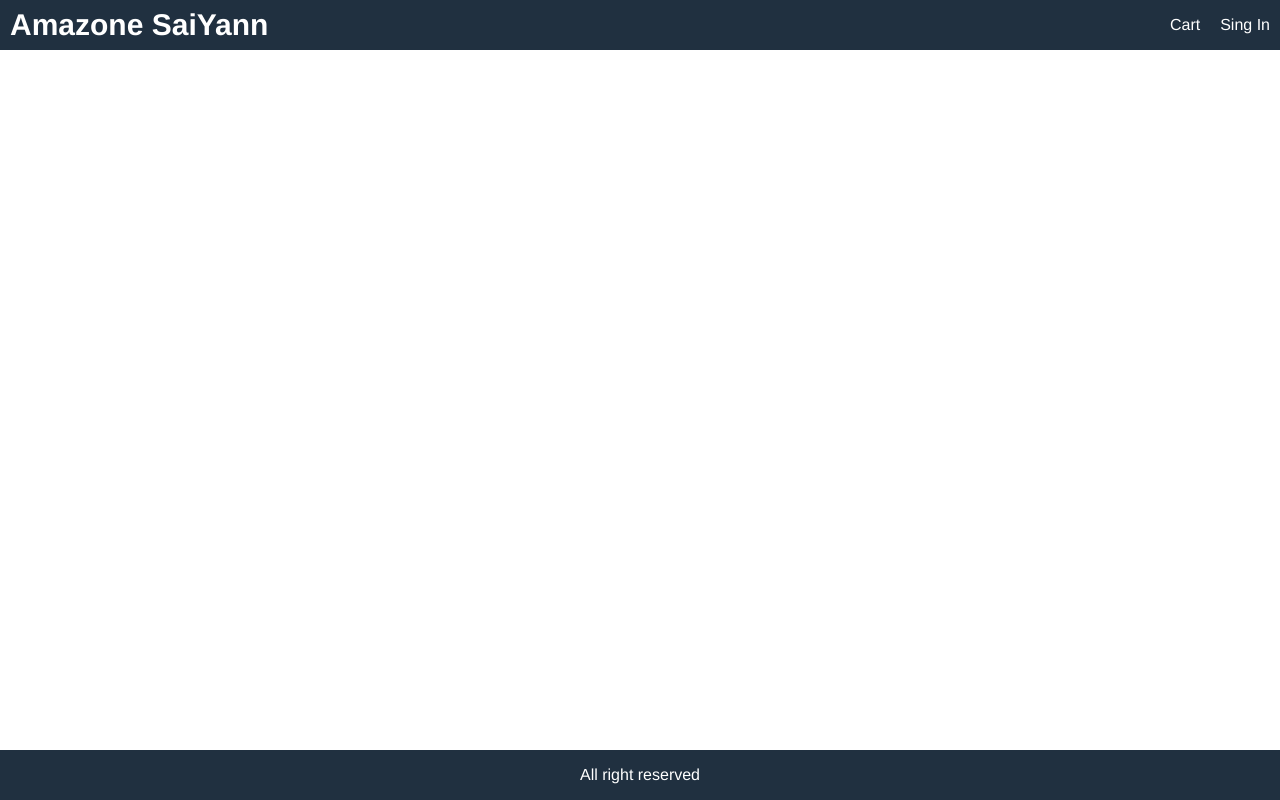
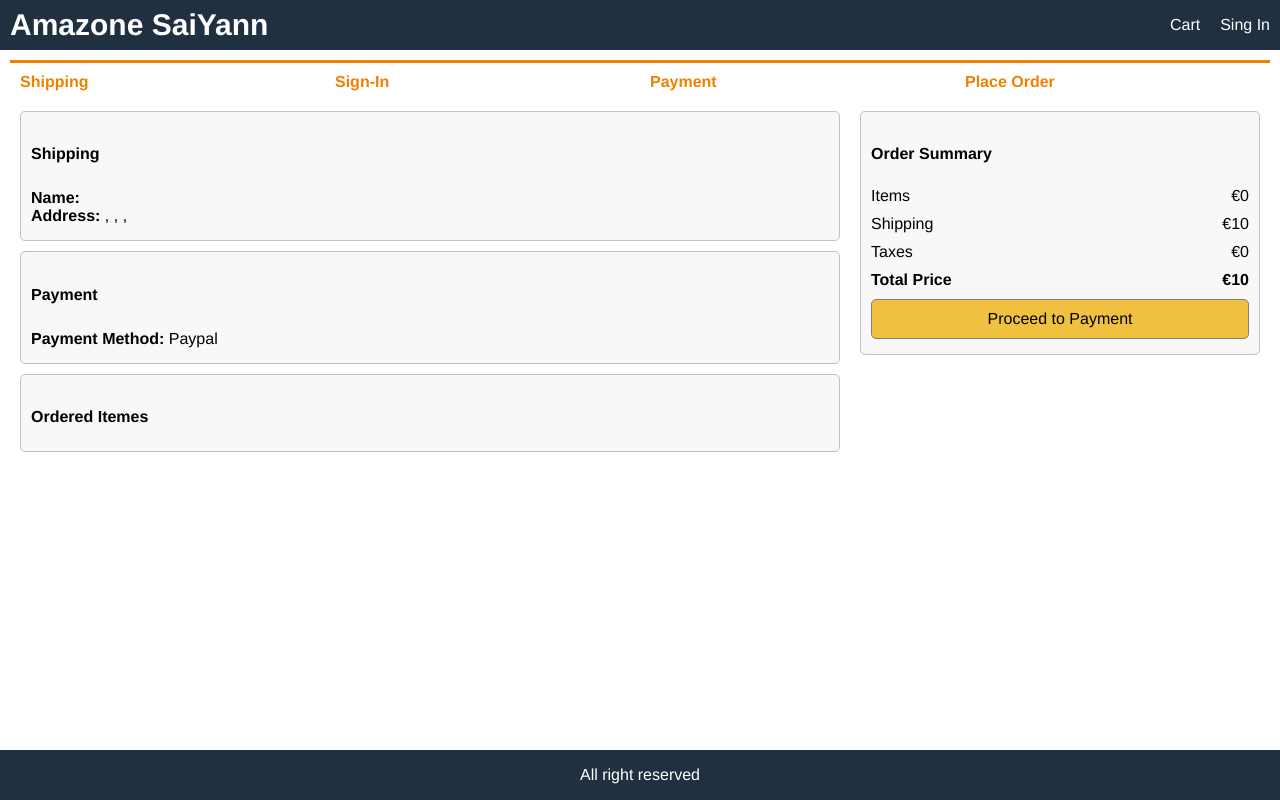
Before and after one commit to Sa-Yann/Amzone_eShop, a React (Create React App) app in the folder frontend/: page /placeorder in a window 1280 px wide. Built offline with nearby package versions, Linux system fonts and the light colour scheme.

Commit message:
✅build the PlaceOrderView.jsx View and algorithm to calculate Total Price

```diff
--- a/frontend/src/App.js
+++ b/frontend/src/App.js
@@ -12,8 +12,7 @@ import { signout } from './actions/userActions';
 import RegisterPage from './pages/RegisterPage';
 import ShippingInfoPage from './pages/ShippingInfoPage';
 import PaymentMethodPage from './pages/PaymentMethodPage';
-
-
+import PlaceOrderView from './pages/PlaceOrderView';
 
 
 function App() {
@@ -69,6 +68,7 @@ function App() {
               <Route path="/register" component={RegisterPage}/>
               <Route path="/shipping" component={ShippingInfoPage}/>
               <Route path="/payment" component={PaymentMethodPage}/>
+              <Route path="/placeorder" component={PlaceOrderView}/>
               <Route path="/" component={HomePageRedux} exact />
             </main>
             <footer className="rowFlexJustify center" >
--- /dev/null
+++ b/frontend/src/pages/PlaceOrderView.jsx
@@ -0,0 +1,135 @@
+import React from 'react';
+import { useSelector } from 'react-redux';
+import { Link } from 'react-router-dom';
+import CheckoutSteps from '../components/CheckoutSteps';
+
+export default function PlaceOrderView(props) {
+
+    const cart = useSelector((state) => state.cart);
+    if(!cart.paymentMethod) {
+        props.history.push('/payment');
+    }
+
+    const numToPrice = (num) => Number(num.toFixed(2)); // 5.123 => ""5,12" via toFixed => 5.12 string to num via num
+
+    cart.allItemsCost = numToPrice(
+        cart.cartItems.reduce((a, c) => a + c.qty * c.price, 0)
+    );
+    // Shipping Cost
+    cart.shippingCost =
+        // for each allItemsCost more expensive less 200 the shippingCost is 0 otherwise it s 10€
+        cart.itemsPrice > 200 ?
+        numToPrice(0) :
+        numToPrice(10);
+
+    cart.taxCost = numToPrice(0.15 * cart.allItemsCost);
+
+    cart.totalPriceToPay = cart.allItemsCost + cart.shippingCost + cart.taxCost;
+
+    const processPaymentHandler = () => {
+        // ToDo: dispatch place order action
+    }
+
+    return (
+        <div>
+            <CheckoutSteps step1 step2 step3 step4/>
+            <div className="rowFlexJustify rowTop">
+                <div className="col-2">
+                    <ul>
+                        <li>
+                            <div className="card card__Body">
+                                <h2>Shipping</h2>
+                                <p>
+                                    <strong>Name:{' '}</strong>{cart.shippingAddress.fullName}
+                                    <br/>
+                                    <strong>Address:</strong>
+                                    {' '}{cart.shippingAddress.address},
+                                    {' '}{cart.shippingAddress.city},
+                                    {' '}{cart.shippingAddress.postalCode},
+                                    {' '}{cart.shippingAddress.country}
+                                </p>
+                            </div>
+                        </li>
+                        <li>
+                            <div className="card card__Body">
+                                <h2>Payment</h2>
+                                <p>
+                                    <strong>Payment Method:{' '}</strong>{' '}{cart.paymentMethod}
+                                    <br/>
+                                </p>
+                            </div>
+                        </li>
+                        <li>
+                            <div className="card card__Body">
+                                <h2>Ordered Itemes</h2>
+                                <ul>
+                    {
+                        cart.cartItems.map((item) => (
+                            <li key={item.product} className="rowFlexJustify">
+                                <div >
+                                    <div>
+                                        <img src={item.image} alt={item.name} className="small" />
+                                    </div>
+                                </div>
+                                {/* showing product name */}
+                                <div className="min-30">
+                                    <Link to={`product/${item.product}`}>{item.name}</Link>
+                                </div>
+                                <div>
+                                    {item.qty} x ${item.price} = ${item.qty * item.price}
+                                </div>
+                            </li>
+                        ))
+                    }
+                </ul>
+                            </div>
+                        </li>
+                    </ul>
+                </div>
+                <div className="col-1">
+                    <div className="card card__Body">
+                        <ul>
+                            <li>
+                                <h2>Order Summary</h2>
+                            </li>
+                            <li>
+                                <div className="rowFlexJustify">
+                                    <div>Items</div>
+                                    <div>€{cart.allItemsCost}</div>
+                                </div>
+                            </li>
+                            <li>
+                                <div className="rowFlexJustify">
+                                    <div>Shipping</div>
+                                    <div>€{cart.shippingCost}</div>
+                                </div>
+                            </li>
+                            <li>
+                                <div className="rowFlexJustify">
+                                    <div>Taxes</div>
+                                    <div>€{cart.taxCost}</div>
+                                </div>
+                            </li>
+                            <li>
+                                <div className="rowFlexJustify">
+                                    <div><strong>Total Price</strong></div>
+                                    <div><strong>€{cart.totalPriceToPay}</strong></div>
+                                </div>
+                            </li>
+                            <li>
+                                <button
+                                type="button"
+                                onClick={processPaymentHandler}
+                                className="primary block"
+                                disabled={cart.cartItems.lenght ===0}
+                                >
+                                Proceed to Payment
+                                </button>
+                            </li>
+                        </ul>
+                    </div>
+                </div>
+            </div>
+        </div>
+    )
+}
```
